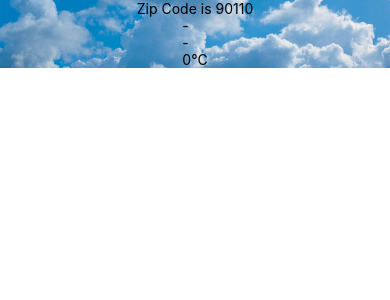
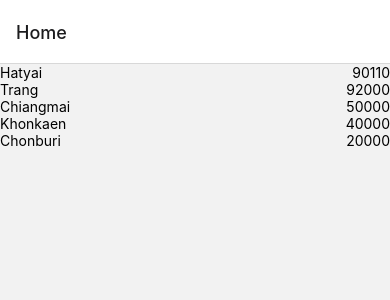
Before and after one commit to oat2000/lab-react-native, a React Native app: screen /Home in a window 390 px wide. Shown: the top 300 px of the page. Built offline with nearby package versions, Linux system fonts and the light colour scheme; no server answers.

Commit message:
section 6

```diff
--- a/App.js
+++ b/App.js
@@ -1,20 +1,18 @@
-import { StatusBar } from 'expo-status-bar';
-import { StyleSheet, Text, View } from 'react-native';
-import Weather from './components/Weather';
-import Constants from 'expo-constants';
 import React from 'react';
+import { NavigationContainer, StackAction } from '@react-navigation/native';
+import { createStackNavigator } from '@react-navigation/stack';
+import ZipCodeScreen from './screen/ZipCodeScreen';
+import WeatherScreen from './screen/WeatherScreen';
+
+const Stack = createStackNavigator();
 
 export default function App() {
   return (
-    <View style={styles.container}>
-      <Weather zipCode="90110"/>
-      <StatusBar style="auto" />
-    </View>
+    <NavigationContainer>
+      <Stack.Navigator>
+        <Stack.Screen name="Home" component={ZipCodeScreen}/>
+        <Stack.Screen name="Weather" component={WeatherScreen}/>
+      </Stack.Navigator>
+    </NavigationContainer>
   );
 }
-
-const styles = StyleSheet.create({
-  container: {
-    paddingTop: Constants.statusBarHeight
-  },
-});
--- /dev/null
+++ b/screen/WeatherScreen.js
@@ -0,0 +1,11 @@
+import React from "react";
+import { View } from "react-native";
+import Weather from "../components/Weather";
+
+export default function WeatherScreen({route}){
+    return (
+        <View>
+            <Weather zipCode={route.params.zipCode}/>
+        </View>
+    )
+}
--- /dev/null
+++ b/screen/ZipCodeScreen.js
@@ -0,0 +1,48 @@
+import { useNavigation } from "@react-navigation/native";
+import React from "react";
+import { FlatList, StyleSheet, Text, View } from "react-native";
+import { TouchableHighlight } from "react-native-gesture-handler";
+
+const availableZipItems = [
+    { place: 'Hatyai', code: '90110' },
+    { place: 'Trang', code: '92000' },
+    { place: 'Chiangmai', code: '50000' },
+    { place: 'Khonkaen', code: '40000' },
+    { place: 'Chonburi', code: '20000' },
+]
+
+const ZipItem = ({place, code, navigation}) => (
+    <TouchableHighlight onPress={() => {
+        navigation.navigate('Weather', {zipCode: code})
+    }}>
+        <View style={styles.zipItem}>
+            <Text>{place}</Text>
+            <Text>{code}</Text>
+        </View>
+    </TouchableHighlight>
+)
+
+export default function ZipCodeScreen(){
+    const navigation = useNavigation()
+    return (
+        <FlatList
+            data = {availableZipItems}
+            keyExtractor = {item => item.code}
+            renderItem = {({item}) => <ZipItem {...item} navigation={navigation}/>}
+        />
+    )
+}
+
+const styles = StyleSheet.create({
+    zipItem: {
+        flex: 1,
+        flexDirection: 'row',
+        justifyContent: 'space-between'
+    },
+    zipPlace: {
+        flex: 1,
+    },
+    zipCode: {
+        flex: 1,
+    }
+})
```
Also changed, not shown: package.json (+8 -1 lines), 2 other files (tests, documents, lock files or other folders).
